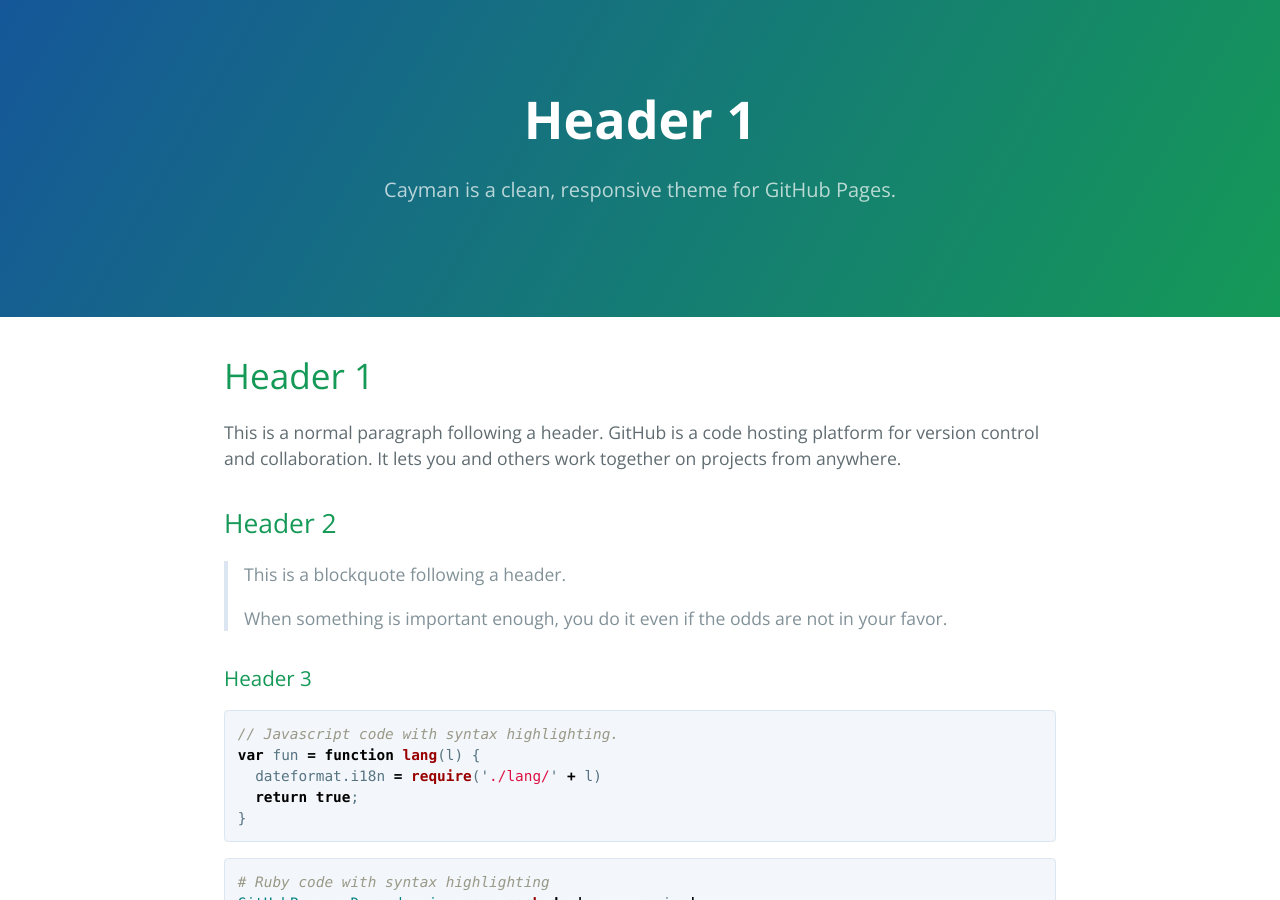
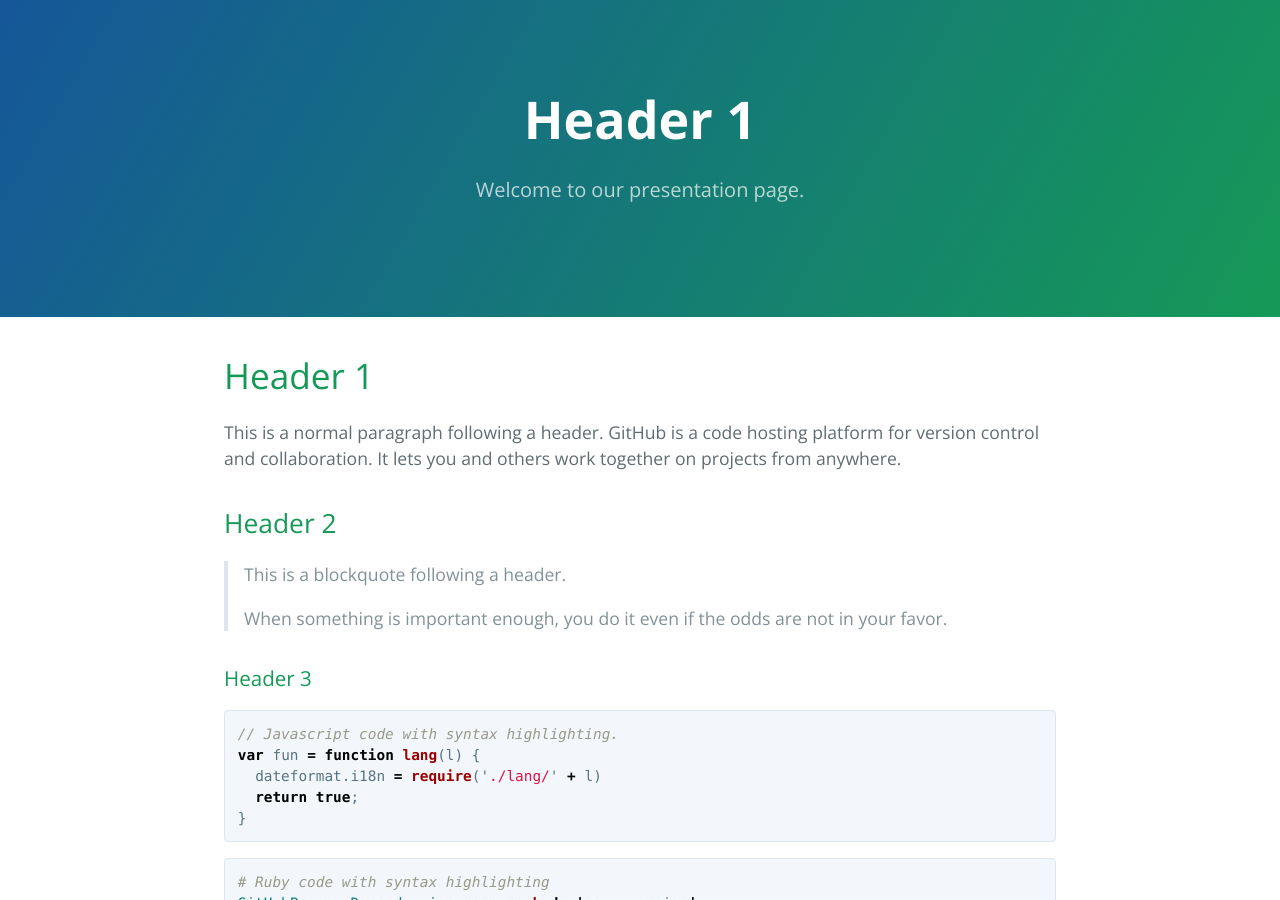
Before and after one commit to DuckHats/DuckHats.github.io, a Jekyll site: the page built from rules-cayman.md, in a window 1280 px wide and 900 px high. Built offline with Jekyll 4.4.1, drawn with Linux system fonts in a browser that asks for light colours; our own code applies the rules of GitHub Pages for plain Markdown files.

Commit message:
DuckHats Page2

```diff
--- a/_config.yml
+++ b/_config.yml
@@ -1,5 +1,5 @@
-title: Cayman theme
-description: Cayman is a clean, responsive theme for GitHub Pages.
+title: DuckHats
+description: Welcome to our presentation page.
 show_downloads: false #false if you don't want downloads or true if you want
 google_analytics:
 theme: jekyll-theme-cayman
--- a/_layouts/default.html
+++ b/_layouts/default.html
@@ -19,7 +19,7 @@
       <h1 class="project-name">{{ page.title | default: site.title | default: site.github.repository_name }}</h1>
       <h2 class="project-tagline">{{ page.description | default: site.description | default: site.github.project_tagline }}</h2>
       {% if site.github.is_project_page %}
-        <a href="{{ site.github.repository_url }}" class="btn">View on GitHub</a>
+        <a href="{{ https://github.com/DuckHats }}" class="btn">View on GitHub</a>
       {% endif %}
       {% if site.show_downloads %}
         <a href="{{ site.github.zip_url }}" class="btn">Download .zip</a>
@@ -32,7 +32,7 @@
 
       <footer class="site-footer">
         {% if site.github.is_project_page %}
-          <span class="site-footer-owner"><a href="{{ site.github.repository_url }}">{{ site.github.repository_name }}</a> is maintained by <a href="{{ site.github.owner_url }}">{{ site.github.owner_name }}</a>.</span>
+          <span class="site-footer-owner"><a href="{{ https://github.com/DuckHats }}">{{ site.github.repository_name }}</a> is maintained by <a href="{{ https://github.com/DuckHats }}">{{ site.github.owner_name }}</a>.</span>
         {% endif %}
         <span class="site-footer-credits">This page was generated by <a href="https://pages.github.com">GitHub Pages</a>.</span>
       </footer>
```
